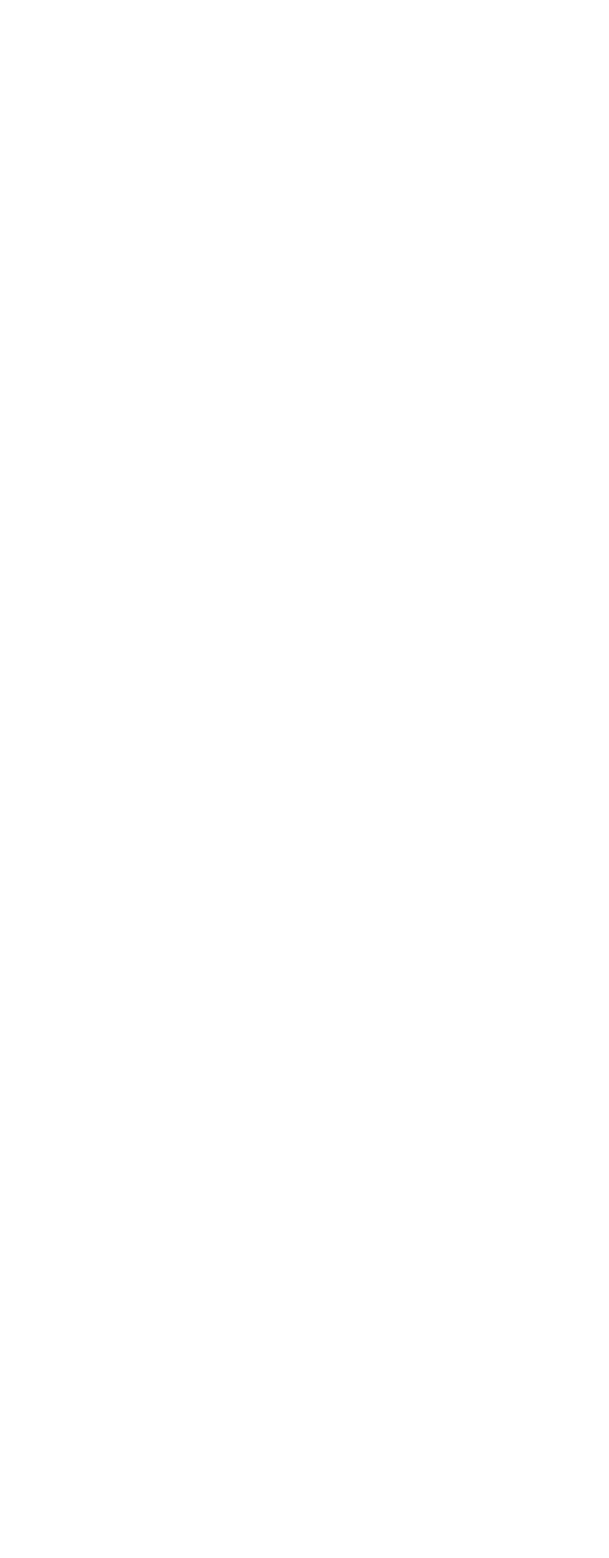
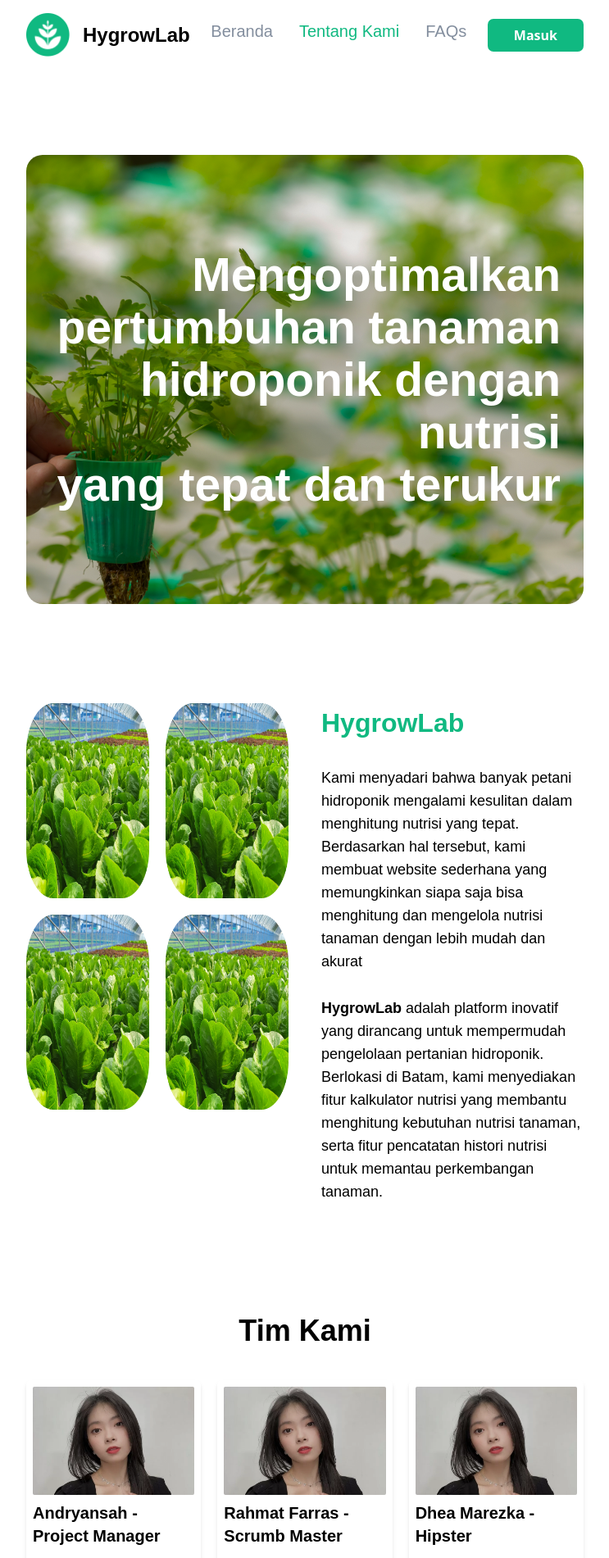
Before and after one commit to fthrosi/HygrowLab_FE, a React app: page /tentangkami in a window 1280 px wide. Before the commit this address had no page. Shown: the top 1901 px of the page at 82% size, without its empty margins (268-1011 px from the left). Before the commit the page ends 800 px from the top, so only its background shows below. Built offline with nearby package versions, Linux system fonts and the light colour scheme; the HTML template or start-up script is replaced by a standard one.

Commit message:
add hover effect, in location, animation hover at navbar, add page tentang kami, faqs whitout responsif

```diff
--- a/src/App.jsx
+++ b/src/App.jsx
@@ -2,6 +2,8 @@ import { BrowserRouter,Route,Routes,Navigate } from 'react-router-dom';
 import { AuthProvider,useAuth } from './context/AuthContext';
 import Beranda from './components/beranda';
 import LandingLayout from './layouts/Landing';
+import TentangKami from './components/tentangKami';
+import Faqs from './components/faqs';
 
 function App() {
   return (
@@ -12,9 +14,9 @@ function App() {
           {/* <Route path="/login" element={<Login />} />
           <Route path="/register" element={<Register />} /> */}
           <Route element={<LandingLayout />}>
-            <Route path="/beranda" element={<Beranda />} />
-            {/* <Route path="/tentangkami" element={<TentangKami />} />
-            <Route path="/faqs" element={<Faqs />} /> */}
+            <Route path="/beranda" element={<Beranda />}/>
+            <Route path="/tentangkami" element={<TentangKami />}  />
+            <Route path="/faqs" element={<Faqs />} />
           </Route>
           {/* <Route path="/dashboard" element={<PrivateRoute />}>
             <Route element={<DashboardLayout />}>
--- a/src/components/beranda.jsx
+++ b/src/components/beranda.jsx
@@ -80,7 +80,7 @@ export default function Beranda() {
             untuk memantau perkembangan tanaman.
           </p>
           <div className="mt-3">
-            <Link className="bg-primary text-white px-[1.875rem] py-5 rounded-full text-lg font-medium">
+            <Link to="tentangkami" className="bg-primary text-white px-[1.875rem] py-5 rounded-full text-lg font-medium">
               Tentang Kami
             </Link>
           </div>
--- /dev/null
+++ b/src/components/faqs.jsx
@@ -0,0 +1,30 @@
+export default function Faqs() {
+    const faqs = [
+        {
+            question: "Apa itu Hidroponik?",
+        },
+        {
+            question: "Apa saja jenis hidroponik?",
+        },
+        {
+            question: "Apa saja keuntungan hidroponik?",
+        }
+
+    ];
+    return (
+        <div className="flex flex-col min-h-screen py-[15rem] px-[18.75rem] items-center gap-[8.625rem]">
+            <h1 className="font-nunito font-bold text-[2rem]">Frequently Asked Question</h1>
+            <div className="flex flex-col gap-[1.875rem]">
+                {faqs.map((faq, index) => (
+                    <div key={index} className="flex justify-between shadow-md rounded-md py-[3.188rem] px-[2.438rem] w-[56rem] items-center">
+                        <h1 className="font-nunito font-bold text-[1.5rem]">{faq.question}</h1>
+                        <div className="shadow-md rounded-full size-[3.188rem] flex justify-center items-center">
+                           <img src="/assets/icons/panah.png" alt="panah" />
+                        </div>
+
+                    </div>
+                ))}
+            </div>
+        </div>
+    )
+}
--- a/src/components/navbar.jsx
+++ b/src/components/navbar.jsx
@@ -1,8 +1,13 @@
 import React from "react";
-import { Link } from "react-router-dom";
+import { Link,useLocation } from "react-router-dom";
 import { useState, useEffect } from "react";
+import "../utils/navbar.css"
 export default function Navbar() {
   const [scroll, setScroll] = useState(false);
+  const location = useLocation();
+  const isActive = (path) => {
+    return location.pathname === path;
+  }
   useEffect(() => {
     const handleScroll = () => {
       if (window.scrollY > 50) {
@@ -19,27 +24,27 @@ export default function Navbar() {
   return (
     <div className="fixed w-full">
       <nav className={`flex px-[18.75rem] py-4 justify-between content-center items-center ${scroll?"shadow-md bg-white":""}`}>
-        <div className="flex items-center gap-4">
+        <a href="/beranda" className="flex items-center gap-4">
           <img
             src="/assets/images/logo.png"
             alt="logo"
             style={{ width: 53, height: 53 }}
           />
           <h1 className="font-nunito font-bold text-2xl">HygrowLab</h1>
-        </div>
-        <ul className="flex gap-8 text-xl font-nunito text-[#838E9E]">
+        </a>
+        <ul className={`navlink flex gap-8 text-xl font-nunito`}>
           <li>
-            <Link>Beranda</Link>
+            <Link to="/beranda" className={`${isActive("/beranda") ? "text-primary":"text-[#838E9E]"}`}>Beranda</Link>
           </li>
           <li>
-            <Link>Tentang Kami</Link>
+            <Link to="/tentangkami" className={`${isActive("/tentangkami") ? "text-primary":"text-[#838E9E]"}`}>Tentang Kami</Link>
           </li>
           <li>
-            <Link>FAQs</Link>
+            <Link to="/faqs" className={`${isActive("/faqs") ? "text-primary":"text-[#838E9E]"}`}>FAQs</Link>
           </li>
         </ul>
         <div className="button px-[2rem] py-[0.5rem] bg-primary text-white rounded-[0.438rem]">
-          <Link className="font-bold">Masuk</Link>
+          <a href="/tentangkami" className="font-bold">Masuk</a>
         </div>
       </nav>
     </div>
--- /dev/null
+++ b/src/components/tentangKami.jsx
@@ -0,0 +1,124 @@
+export default function TentangKami() {
+  const team = [
+    {
+      name: "Andryansah",
+      role: "Project Manager",
+      image: "/assets/images/Pio.jpg",
+      word: "ketika kamu berhenti berharap, kamu berhenti",
+    },
+    {
+      name: "Rahmat Farras",
+      role: "Scrumb Master",
+      image: "/assets/images/Pio.jpg",
+      word: "siapa yang tidak berani gagal, dia tidak akan pernah berhasil",
+    },
+    {
+      name: "Dhea Marezka",
+      role: "Hipster",
+      image: "/assets/images/Pio.jpg",
+      word: "jangan pernah menyerah, karena menyerah adalah awal dari kegagalan",
+    },
+    {
+      name: "Suci",
+      role: "Hipster",
+      image: "/assets/images/Pio.jpg",
+      word: "kamu tidak akan pernah tahu seberapa kuat kamu, sampai kamu harus menjadi kuat",
+    },
+    {
+      name: "Fathur Rosi",
+      role: "Hacker",
+      image: "/assets/images/Pio.jpg",
+      word: "Babam Babam, Yuhuuuu",
+    },
+    {
+      name: "Joan Carolus",
+      role: "Hacker",
+      image: "/assets/images/Pio.jpg",
+      word: "Faras, kamu harus bisa",
+    },
+  ];
+  return (
+    <div className="px-[18.75rem] pt-[5.938rem] pb-[11.813rem]">
+      <div
+        className="flex mt-[5.875rem] rounded-[1.25rem] bg-cover bg-center h-[34.25rem] justify-end items-center"
+        style={{ backgroundImage: "url('/assets/images/tentangtumbuhan.png')" }}
+      >
+        <h1 className="text-end pr-7 font-nunito font-bold text-[3.563rem] text-white leading-[4rem]">
+          Mengoptimalkan <br /> pertumbuhan tanaman <br /> hidroponik dengan
+          nutrisi <br /> yang tepat dan terukur
+        </h1>
+      </div>
+      <div className="grid grid-cols-2 gap-10 mt-[7.563rem]">
+        <div className="flex flex-col gap-5">
+          <div className="flex gap-5">
+            <div className="w-[17rem] h-[14.875rem]">
+              <img
+                src="/assets/images/tanaman.png"
+                alt=""
+                className="w-full h-full"
+              />
+            </div>
+
+            <div className="w-[17rem] h-[14.875rem]">
+              <img
+                src="/assets/images/tanaman.png"
+                alt=""
+                className="w-full h-full"
+              />
+            </div>
+          </div>
+          <div className="flex gap-5">
+            <div className="w-[17rem] h-[14.875rem]">
+              <img
+                src="/assets/images/tanaman.png"
+                alt=""
+                className="w-full h-full"
+              />
+            </div>
+            <div className="w-[17rem] h-[14.875rem]">
+              <img
+                src="/assets/images/tanaman.png"
+                alt=""
+                className="w-full h-full"
+              />
+            </div>
+          </div>
+        </div>
+        <div className="flex flex-col gap-[1.813rem]">
+          <h1 className="font-nunito font-extrabold text-primary text-[2rem]">
+            HygrowLab
+          </h1>
+          <p className="font-nunito font-medium text-lg">
+            Kami menyadari bahwa banyak petani hidroponik mengalami kesulitan
+            dalam menghitung nutrisi yang tepat. Berdasarkan hal tersebut, kami
+            membuat website sederhana yang memungkinkan siapa saja bisa
+            menghitung dan mengelola nutrisi tanaman dengan lebih mudah dan
+            akurat
+          </p>
+          <p className="font-nunito font-medium text-lg">
+            <span className="font-bold">HygrowLab</span> adalah platform
+            inovatif yang dirancang untuk mempermudah pengelolaan pertanian
+            hidroponik. Berlokasi di Batam, kami menyediakan fitur kalkulator
+            nutrisi yang membantu menghitung kebutuhan nutrisi tanaman, serta
+            fitur pencatatan histori nutrisi untuk memantau perkembangan
+            tanaman.
+          </p>
+        </div>
+      </div>
+      <div className="flex flex-col mt-[8.5rem] justify-center items-center">
+        <h1 className="font-nunito font-extrabold text-4xl">Tim Kami</h1>
+        <div className="grid grid-cols-3 gap-5 mt-10">
+          {team.map((member) => (
+            <div className="flex flex-col gap-2 items-start shadow-md rounded-md p-2">
+              <img src={member.image} alt="" className="rounded-sm" />
+              <h1 className="font-nunito font-bold text-xl">{member.name} - {member.role}</h1>
+              <p className="font-nunito font-medium text-lg text-start">
+                {member.word}
+              </p>
+            </div>
+          ))}
+        </div>
+      </div>
+    </div>
+  );
+}
--- /dev/null
+++ b/src/utils/navbar.css
@@ -0,0 +1,11 @@
+.navlink a::after{
+    content: '';
+    display: block;
+    padding-bottom: 0.5rem;
+    border-bottom: 0.1rem solid var(--primary);
+    transition: 0.3s linear;
+    transform: scaleX(0);
+}
+.navlink a:hover::after{
+    transform: scaleX(0.5);
+}
```
Also changed, not shown: public/assets/icons/panah.png (added), public/assets/images/Pio.jpg (added).
